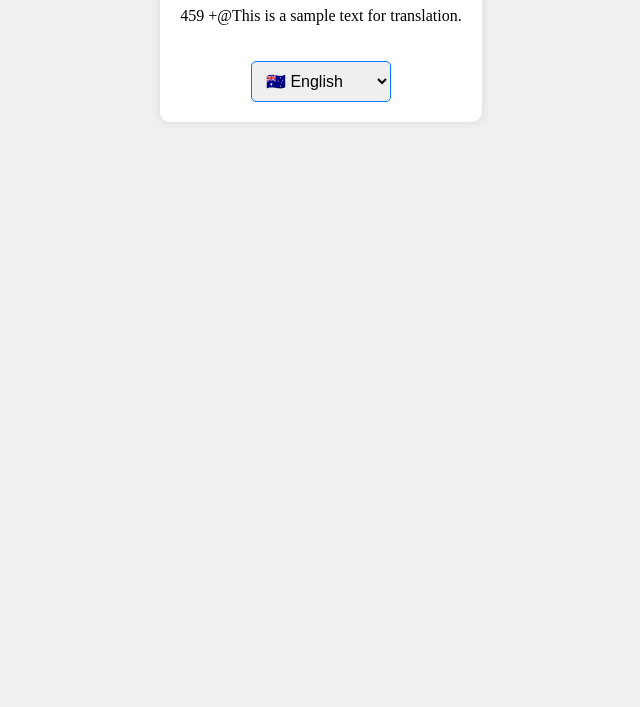
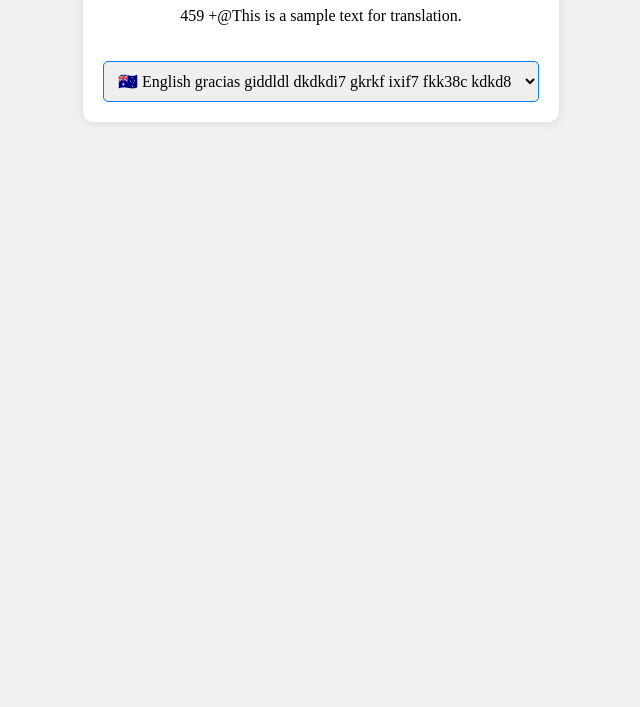
Before and after one commit to koahaeta/option, a plain HTML site: page index.html in a window 1280 px wide. Shown: the part 93-800 px from the top of the page, without its empty margins (319-959 px from the left). Drawn offline with Linux system fonts and the light colour scheme; a web font is replaced by a local one.

Commit message:
Update index.html

```diff
--- a/index.html
+++ b/index.html
@@ -46,6 +46,10 @@
             border-radius: 5px;
             border: 1px solid #007BFF;
             cursor: pointer;
+            font-family: 'Suisse';
+        }
+        option {
+            font-family: 'Suisse';
         }
     </style>
 </head>
@@ -56,7 +60,7 @@
 
         <!-- Menú desplegable para seleccionar idioma -->
         <select id="language-selector" onchange="translate()">
-            <option value="en">🇦🇺 English</option>
+            <option value="en">🇦🇺 English gracias giddldl dkdkdi7 gkrkf ixif7 fkk38c kdkd8</option>
             <option value="es">🇪🇸 Español</option>
             <option value="fr">🇫🇷 Français</option>
             <option value="en">🇨🇭 Portugués</option>
```
